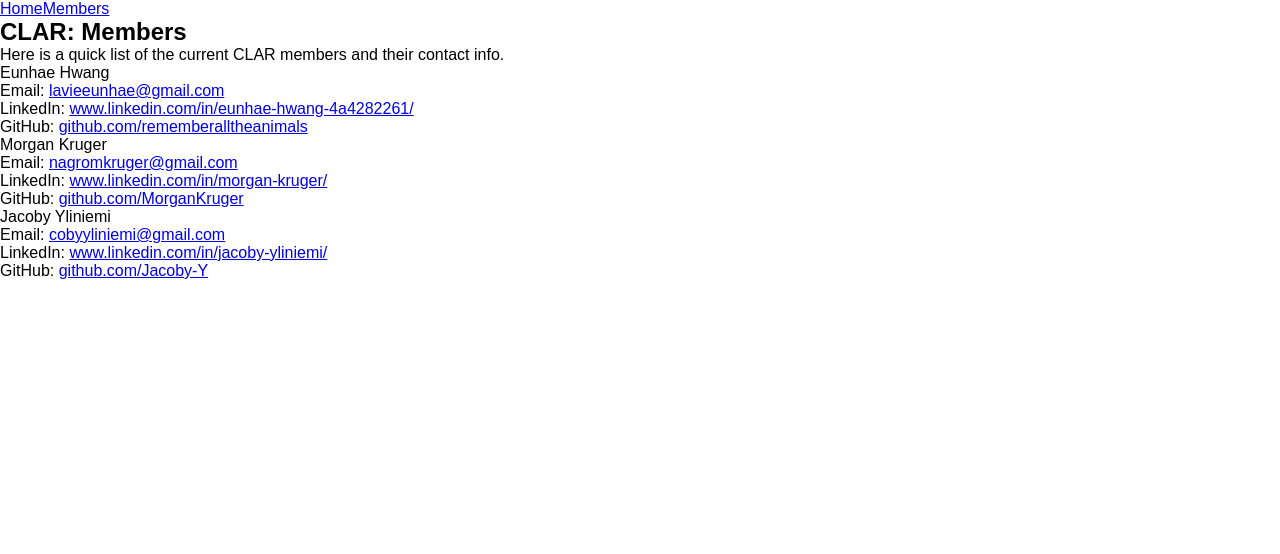
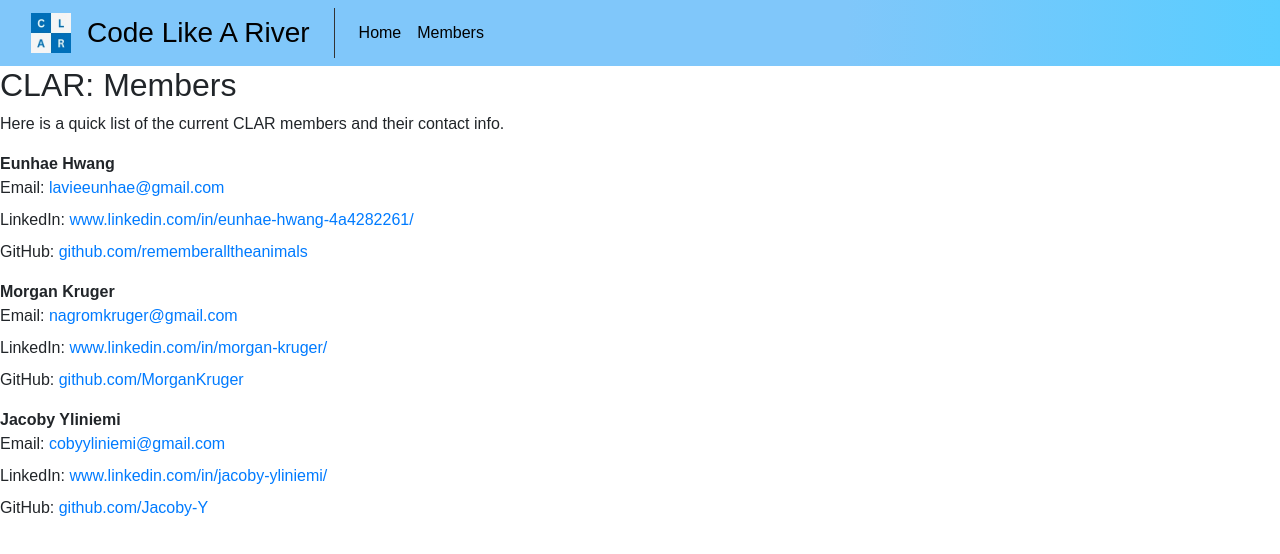
Before and after one commit to rememberalltheanimals/CLAR-website, a React (Vite) app in the folder website/: page /members in a window 1280 px wide. Shown: the top 554 px of the page. Built offline with nearby package versions, Linux system fonts and the light colour scheme.

Commit message:
Updated navigation with Bootstrap

```diff
--- a/website/index.html
+++ b/website/index.html
@@ -3,8 +3,11 @@
   <head>
     <meta charset="UTF-8" />
     <link rel="icon" type="image/svg+xml" href="/vite.svg" />
+
+    <!-- Bootstrap CSS -->
+    <link rel="stylesheet" href="https://cdn.jsdelivr.net/npm/bootstrap@4.3.1/dist/css/bootstrap.min.css" integrity="sha384-ggOyR0iXCbMQv3Xipma34MD+dH/1fQ784/j6cY/iJTQUOhcWr7x9JvoRxT2MZw1T" crossorigin="anonymous">
+
     <meta name="viewport" content="width=device-width, initial-scale=1.0" />
-    <title>CLAR</title>
   </head>
   <body>
     <div id="root"></div>
--- a/website/package.json
+++ b/website/package.json
@@ -9,6 +9,7 @@
     "preview": "vite preview"
   },
   "dependencies": {
+    "bootstrap": "^5.3.0-alpha3",
     "react": "^18.2.0",
     "react-dom": "^18.2.0",
     "react-router-dom": "^6.10.0",
--- a/website/src/App.tsx
+++ b/website/src/App.tsx
@@ -13,7 +13,6 @@ function App() {
       <Route path='/members' element={<Members />} />
     </Routes>
     </BrowserRouter>
-    // <main><nav></nav></main>
   )
 }
 
--- a/website/src/components/NavBar.tsx
+++ b/website/src/components/NavBar.tsx
@@ -3,9 +3,23 @@ import { Link } from 'react-router-dom'
 
 function NavBar() {
   return (
-    <nav>
-      <Link to="/">Home</Link>
-      <Link to="/members">Members</Link>
+    <nav className="navbar navbar-inverse navbar-expand-lg">
+      <div className="container-fluid">
+
+          <div className="navbar-header">
+            <Link className='navbar-brand mr-4 pr-2' to="/">
+              <img className="mr-3" src="/src/assets/CLAR_Logo.jpg" alt="logo" />
+              <b className='h3 mr-3'>Code Like A River</b>
+            </Link>
+          </div>
+
+          <div className="navbar-collapse collapse">
+            <ul className="nav navbar-nav">
+              <li><Link className="mr-3" to="/">Home</Link></li>
+              <li><Link className="mr-3" to="/members">Members</Link></li>
+            </ul>
+          </div>
+      </div>
     </nav>
   )
 }
--- a/website/src/index.css
+++ b/website/src/index.css
@@ -1,3 +1,4 @@
+
 * {
   padding: 0;
   margin: 0;
@@ -8,3 +9,21 @@ html, body {
   font-family: Arial, Helvetica, sans-serif;
   height: 100%;
 }
+
+nav.navbar  {
+  background-color: #80C7FA;
+  background: linear-gradient(90deg, #80C7FA 66.15%, #59CDFF 100%);
+}
+
+nav.navbar * {
+  color: black;
+  vertical-align: middle;
+}
+
+.navbar-brand {
+  border-right: 1px solid #333;
+}
+
+.navbar-header img {
+  width: 2.5rem;
+}
--- a/website/src/pages/Index.tsx
+++ b/website/src/pages/Index.tsx
@@ -1,6 +1,11 @@
 import React from 'react'
 
 function Index() {
+
+  React.useEffect(() => {
+    document.title = "Home | CLAR";
+  }, []);
+
   return (
     <main>Landing Page</main>
   )
--- a/website/src/pages/Members.tsx
+++ b/website/src/pages/Members.tsx
@@ -1,6 +1,11 @@
 import React from 'react'
 
 function members() {
+
+  React.useEffect(() => {
+    document.title = "Members | CLAR";
+  }, []);
+
   return (
     <main>
       <h2>CLAR: Members</h2>
```
Also changed, not shown: website/src/assets/CLAR_Logo.jpg (added), 1 other file (tests, documents, lock files or other folders).
